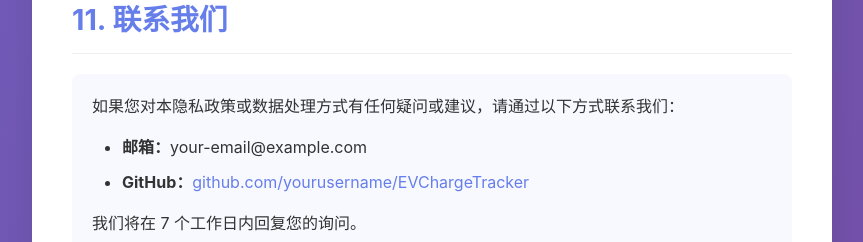
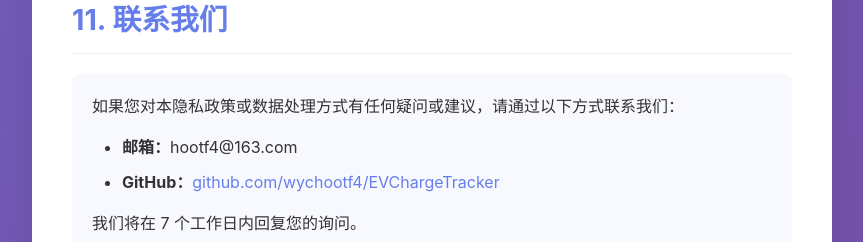
Before and after one commit to wychootf4/ev_tracker, a plain HTML site: page index.html in a window 1280 px wide. Shown: the part 4047-4289 px from the top of the page, without its empty margins (208-1071 px from the left). Drawn offline with Linux system fonts and the light colour scheme.

Commit message:
Update contact email and GitHub link

```diff
--- a/index.html
+++ b/index.html
@@ -272,8 +272,8 @@
         <div class="contact-info">
             <p>如果您对本隐私政策或数据处理方式有任何疑问或建议，请通过以下方式联系我们：</p>
             <ul>
-                <li><strong>邮箱：</strong>your-email@example.com</li>
-                <li><strong>GitHub：</strong><a href="https://github.com/yourusername/EVChargeTracker" target="_blank">github.com/yourusername/EVChargeTracker</a></li>
+                <li><strong>邮箱：</strong>hootf4@163.com</li>
+                <li><strong>GitHub：</strong><a href="https://github.com/wychootf4/EVChargeTracker" target="_blank">github.com/wychootf4/EVChargeTracker</a></li>
             </ul>
             <p>我们将在 7 个工作日内回复您的询问。</p>
         </div>
```
